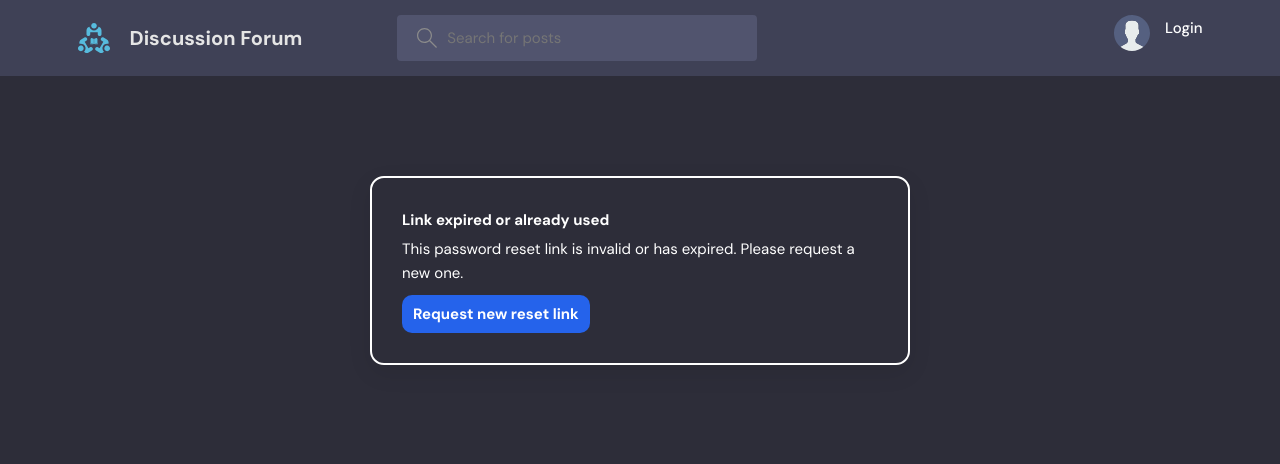
After one commit to ghanteyyy/Discussion-Forum-Django, a Django app: page /reset/1/1/ in a window 1280 px wide. The commit adds this page. Shown: the top 464 px of the page. Run offline with Django 4.2, Linux system fonts and the light colour scheme; parts of the project's set-up code (start-up, migrations or seed data) failed here and were passed over.

Commit message:
Implemented password recovery functionality

```diff
--- a/base/urls.py
+++ b/base/urls.py
@@ -1,3 +1,4 @@
+from django.contrib.auth import views as auth_views
 from django.urls import path
 from . import views
 
@@ -21,4 +22,40 @@ urlpatterns = [
     path('activity/', views.activityPage, name="activity"),
 
     path('fetch-messages/', views.fetch_messages, name="fetch-messages"),
+
+    path(
+        'reset_password/',
+        auth_views.PasswordResetView.as_view(
+            template_name='reset_password/find_account.html',
+            extra_context={'page_title': 'Reset Password | StockVault'},
+            subject_template_name='registration/password_reset_subject.txt',
+            email_template_name='registration/password_reset_email.txt',
+            html_email_template_name='registration/password_reset_email.html'
+        ),
+        name='reset_password'
+    ),
+    path(
+        'reset_password_sent/',
+        auth_views.PasswordResetDoneView.as_view(
+            template_name='reset_password/reset_password_sent.html',
+            extra_context={'page_title': 'Password Reset Sent | StockVault'}
+        ),
+        name='password_reset_done'
+    ),
+    path(
+        'reset/<uidb64>/<token>/',
+        auth_views.PasswordResetConfirmView.as_view(
+            template_name='reset_password/new_password.html',
+            extra_context={'page_title': 'Enter New Password | StockVault'}
+        ),
+        name='password_reset_confirm'
+    ),
+    path(
+        'reset_password_complete/',
+        auth_views.PasswordResetCompleteView.as_view(
+            template_name='reset_password/recover_password_complete.html',
+            extra_context={'page_title': 'Password Reset Complete | StockVault'}
+        ),
+        name='password_reset_complete'
+    ),
 ]
--- /dev/null
+++ b/static/js/reset_password/new_password.js
@@ -0,0 +1,22 @@
+function validatePassword(){
+    success = true;
+    error_message = document.querySelector('.error-message');
+    password1 = document.getElementsByName('new_password1')[0].value;
+    password2 = document.getElementsByName('new_password2')[0].value;
+
+    password_regex = /^(?=.*[a-z])(?=.*[A-Z])(?=.*\d)(?=.*[@$!%*?&])[A-Za-z\d@$!%*?&]{8,}$/;
+
+    if(password1 != password2){
+        success = false;
+        error_message.style.display = 'block';
+        error_message.innerText = 'Both passwords must be same';
+    }
+
+    else if(!password_regex.test(password1)){
+        success = false;
+        error_message.style.display = 'block';
+        error_message.innerText = 'Password must be a combination of letters, numbers, and special characters, with a minimum length of 8 characters';
+    }
+
+    return success == true;
+}
--- /dev/null
+++ b/static/styles/reset_password/new_password.css
@@ -0,0 +1,123 @@
+.main-content {
+    font-size: 1.5rem;
+    padding: 100px;
+    display: flex;
+    align-items: center;
+    justify-content: center;
+}
+
+h1{
+    font-size: 2rem;
+}
+
+.content {
+    gap: 10px;
+    width: 50%;
+    padding: 3rem;
+    border-radius: 14px;
+    border: 2px solid white;
+    box-shadow: 0 8px 24px rgba(0, 0, 0, 0.08);
+}
+
+form{
+    gap: 20px;
+    display: flex;
+    flex-direction: column;
+    justify-content: center;
+}
+
+.password-div {
+    width: 100%;
+    display: flex;
+    gap: 0.75rem;
+    align-items: center;
+    border-radius: 10px;
+    padding: 0.75rem 1rem;
+    margin-bottom: 1rem;
+    background: #000000;
+    border: 1px solid #e5e7eb;
+    transition: border-color 0.3s ease, box-shadow 0.3s ease;
+}
+
+.password-div:focus-within {
+    border-color: #2563eb;
+    box-shadow: 0 0 0 3px rgba(37, 99, 235, 0.15);
+}
+
+.password-div input {
+    flex: 1;
+    border: none;
+    outline: none;
+    background: transparent;
+    color: white;
+}
+
+.password-div input::placeholder {
+    color: #9ca3af;
+}
+
+.password-div i {
+    color: #6b7280;
+    cursor: pointer;
+    transition: color 0.2s ease;
+}
+
+.password-div i:hover {
+    color: #2563eb;
+}
+
+.error-message {
+    width: 100%;
+    color: #eb4b4b;
+    border-radius: 8px;
+    text-align: justify;
+    letter-spacing: 0.9px;
+    margin: 0.5rem 0 1rem;
+    display: none;
+}
+
+.submit-button button {
+    width: 35%;
+    padding: 15px 20px;
+    background: #2563eb;
+    color: #ffffff;
+    border: none;
+    border-radius: 10px;
+    font-weight: 600;
+    cursor: pointer;
+    transition: background 0.3s ease, transform 0.2s ease;
+}
+
+.submit-button button:hover {
+    background: #1d4ed8;
+    transform: translateY(-2px);
+}
+
+.submit-button button:active {
+    transform: translateY(0);
+}
+
+
+h2 {
+    margin: 0 0 .5rem;
+    color: #ffffff;
+}
+
+p {
+    color: #ffffff;
+    margin: 0 0 1rem;
+}
+
+.reset_new_password {
+    display: inline-block;
+    padding: .7rem 1.1rem;
+    background: #2563eb;
+    color: #fff;
+    border-radius: 10px;
+    text-decoration: none;
+    font-weight: 600;
+}
+
+.reset_new_password:hover {
+    background: #1d4ed8;
+}
--- /dev/null
+++ b/templates/registration/password_reset_subject.txt
@@ -0,0 +1 @@
+Reset Your Password | StockVault
--- /dev/null
+++ b/templates/reset_password/new_password.html
@@ -0,0 +1,46 @@
+{% extends 'main.html' %}
+{% load static %}
+
+{% block content %}
+    <link rel="stylesheet" href="{% static 'styles/reset_password/new_password.css' %}">
+    <link rel="stylesheet" href="{% static 'styles/main.css' %}">
+    <link rel="stylesheet" href="{% static 'styles/style.css' %}">
+
+    <div class="main-content">
+        <div class="content">
+            {% if validlink %}
+                <form action="" method="POST" onsubmit="return validatePassword();">
+                    {% csrf_token %}
+
+                    <h1>Set new password</h1>
+
+                    <div class="password-div">
+                        <i class='bx bxs-lock-alt' ></i>
+                        <input type="password" placeholder="New Password" name="new_password1">
+                    </div>
+
+                    <div class="password-div">
+                        <i class='bx bxs-lock-alt' ></i>
+                        <input type="password" placeholder="New Password Again" name="new_password2">
+                    </div>
+
+                    <p class="error-message" style="display: none;"></p>
+
+                    <div class="submit-button">
+                        <button type="submit">Change Password</button>
+                    </div>
+
+                </form>
+
+            {% else %}
+                <h2>Link expired or already used</h2>
+
+                <p>This password reset link is invalid or has expired. Please request a new one.</p>
+
+                <a class="reset_new_password" href="{% url 'reset_password' %}">Request new reset link</a>
+            {% endif %}
+        </div>
+    </div>
+    <script src="{% static 'js/reset_password/new_password.js' %}" defer></script>
+
+{% endblock %}
```
Also changed, not shown: base/templates/base/login_register.html (+20 -0 lines), core/settings.py (+16 -0 lines), static/js/reset_password/find_account.js (added, +19 -0 lines), static/styles/reset_password/find_account.css (added, +93 -0 lines), static/styles/reset_password/recover_password_complete.css (added, +26 -0 lines), static/styles/reset_password/reset_password_sent.css (added, +43 -0 lines), templates/registration/password_reset_email.html (added, +27 -0 lines), templates/registration/password_reset_email.txt (added, +15 -0 lines), templates/reset_password/find_account.html (added, +30 -0 lines), templates/reset_password/recover_password_complete.html (added, +11 -0 lines), templates/reset_password/reset_password_sent.html (added, +22 -0 lines).
